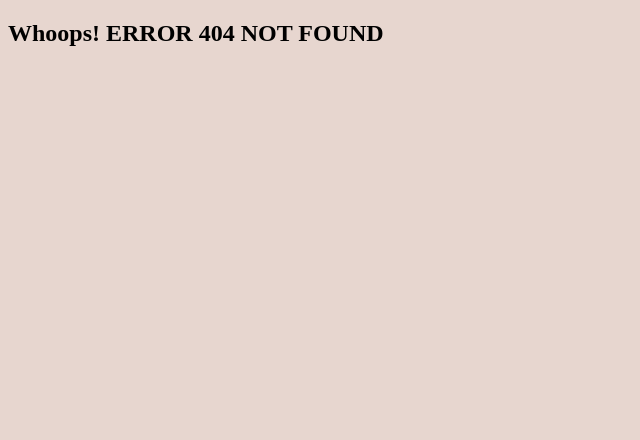
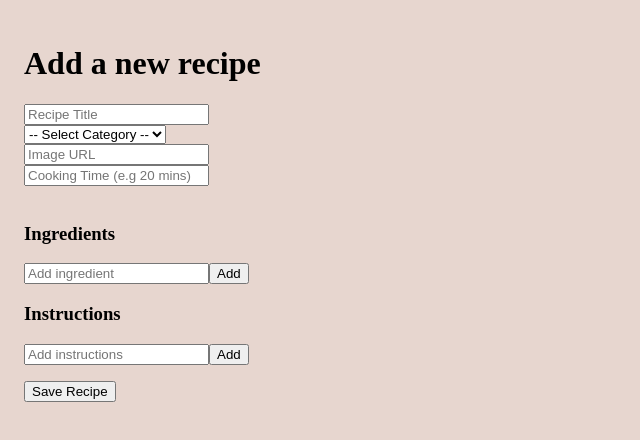
Before and after one commit to FrancisNgigi05/recipe-app, a React (Vite) app: page /add in a window 1280 px wide. Before the commit this address had no page. Shown: the top 440 px of the page, without its empty margins (0-640 px from the left). Built offline with nearby package versions, Linux system fonts and the light colour scheme.

Commit message:
Add recipe feture completed

```diff
--- /dev/null
+++ b/src/AddRecipeComponent/AddRecipe.jsx
@@ -0,0 +1,151 @@
+import React, {useState} from 'react'
+import {  useNavigate } from 'react-router-dom';
+import { API_URL } from '../../api';
+import { CATEGORIES } from '../constants';
+
+function AddRecipe() {
+    const navigate = useNavigate();
+
+    const [newRecipe, setNewRecipe] = useState({
+        title: "",
+        category: "",
+        image: "",
+        time: "",
+        ingredients: [],
+        instructions: []
+    });
+
+    const [ingredientInput, setIngredientInput] = useState("");
+    const [instructionInput, setInstructionInput] = useState("");
+
+    function handleChange(e) {
+        const {name, value} = e.target;
+        setNewRecipe({
+            ...newRecipe,
+            [name]: value
+        });
+    }
+
+    // Add ingredient to array
+    function addIngredient() {
+        if(ingredientInput.trim() !== "") {
+            setNewRecipe({
+                ...newRecipe,
+                ingredients: [...newRecipe.ingredients, ingredientInput]
+            });
+            setIngredientInput("");
+        }
+    }
+
+    // Add instruction to array
+    function addInstruction() {
+        if(instructionInput.trim() !== "") {
+            setNewRecipe({
+                ...newRecipe,
+                instructions: [...newRecipe.instructions, instructionInput]
+            });
+            setInstructionInput("");
+        }
+    }
+
+    function handleSubmit(e) {
+        e.preventDefault();
+
+        fetch(`${API_URL}`, {
+            method: "POST",
+            headers: {
+                "Content-Type": "application/json",
+            },
+            body: JSON.stringify(newRecipe)
+        })
+            .then(r => {
+                if(!r.ok) throw new Error("Error adding new recipe");
+                return r.json();
+            })
+            .then(data => {
+                navigate(`/recipe/${data.id}`);
+            })
+            .catch(err => console.error(err))
+    }
+
+    return (
+        <div style={{padding: "1rem"}}>
+            <h1>Add a new recipe</h1>
+            <form action="" onSubmit={handleSubmit} className='form'>
+                <input
+                    type="text"
+                    name='title'
+                    placeholder='Recipe Title'
+                    value={newRecipe.title}
+                    onChange={handleChange}
+                    required
+                />
+                <br />
+                <select
+                    name="category"
+                    value={newRecipe.category}
+                    onChange={handleChange}
+                    required
+                >
+                    <option value="">-- Select Category --</option>
+                    {CATEGORIES.map((cat) => (
+                        <option key={cat} value={cat}>{cat}</option>
+                    ))}
+                </select>
+                <br />
+                <input
+                    type="text"
+                    name="image"
+                    placeholder='Image URL'
+                    value={newRecipe.image}
+                    onChange={handleChange}
+                    required
+                />
+                <br />
+                <input
+                    type="text"
+                    name='time'
+                    placeholder='Cooking Time (e.g 20 mins)'
+                    value={newRecipe.time}
+                    onChange={handleChange}
+                    required
+                />
+                <br />
+                <br />
+
+                <h3>Ingredients</h3>
+                <input
+                    type="text"
+                    placeholder='Add ingredient'
+                    value={ingredientInput}
+                    onChange={(e) => setIngredientInput(e.target.value)}
+                />
+                <button type='button' onClick={addIngredient}>Add</button>
+                <ul>
+                    {newRecipe.ingredients.map((ing, i) => (
+                        <li key={i}>{ing}</li>
+                    ))}
+                </ul>
+
+                <h3>Instructions</h3>
+                <input
+                    type="text"
+                    placeholder='Add instructions'
+                    value={instructionInput}
+                    onChange={(e) => setInstructionInput(e.target.value)}
+                />
+                <button type='button' onClick={addInstruction}>Add</button>
+                <ul>
+                    {newRecipe.instructions.map((ins, i) => (
+                        <li key={i}>{ins}</li>
+                    ))}
+                </ul>
+
+
+                <button type="submit">Save Recipe</button>
+            </form>
+        </div>
+    )
+}
+
+export default AddRecipe;
--- /dev/null
+++ b/src/LayoutComponent/Layout.css
@@ -0,0 +1,27 @@
+.app-layout {
+    display: flex;
+    flex-direction: column;
+    min-height: 100vh;
+}
+
+.content {
+    flex: 1;
+    padding-bottom: 60px;
+}
+
+.bottom-nav {
+    position: fixed;
+    bottom: 0;
+    left: 0;
+    right: 0;
+    background: rgb(245, 238, 225);
+    display: flex;
+    justify-content: space-around;
+    align-items: center;
+    border-top: 1px solid #ccc;
+}
+
+.nav-item {
+    color: black;
+    text-decoration: none;
+}
--- /dev/null
+++ b/src/LayoutComponent/Layout.jsx
@@ -0,0 +1,23 @@
+import React from 'react'
+import { NavLink, Outlet } from 'react-router-dom';
+import { Home, PlusCircle, User } from 'lucide-react';
+import './Layout.css'
+
+function Layout() {
+  return (
+    <div className='app-layout'>
+        <div className='conent'>
+            <Outlet />
+        </div>
+
+        <nav className='bottom-nav'>
+            <NavLink to='/' className="nav-item"><Home size={24}/></NavLink>
+            <NavLink to='/add' className='nav-item'><PlusCircle size={24}/></NavLink>
+            <NavLink to='' className='nav-item'><User size={24}/></NavLink>
+        </nav>
+    </div>
+
+  )
+}
+
+export default Layout;
--- /dev/null
+++ b/src/constants.jsx
@@ -0,0 +1 @@
+export const CATEGORIES = ["Breakfast", "Snacks", "Lunch", "Dinner"];
--- a/src/main.jsx
+++ b/src/main.jsx
@@ -8,10 +8,14 @@ import RecipeDetail from './RecipeDetailsComponent/RecipeDetail'
 import ErrorPage from './ErrorPageComponent/ErrorPage'
 import Ingredients from './RecipeDetailsComponent/Ingredients'
 import Preparation from './RecipeDetailsComponent/Preparation'
+import Layout from './LayoutComponent/Layout'
+import AddRecipe from './AddRecipeComponent/AddRecipe'
 
 const router = createBrowserRouter(
   createRoutesFromElements(
     <>
+      <Route element={<Layout />}>
+
         <Route path="/" element={<App />} />
         <Route path="/recipes/:category" element={<CategoryPage />} />
 
@@ -22,6 +26,8 @@ const router = createBrowserRouter(
         </Route>
 
         <Route path="*" element={<ErrorPage />} />
+      </Route>
+      <Route path='/add' element={<AddRecipe/>}/>
     </>
   )
 );
```
Also changed, not shown: src/AddRecipeComponent/AddRecipe.css (added). Lines whose indentation alone changed are shown as unchanged.
